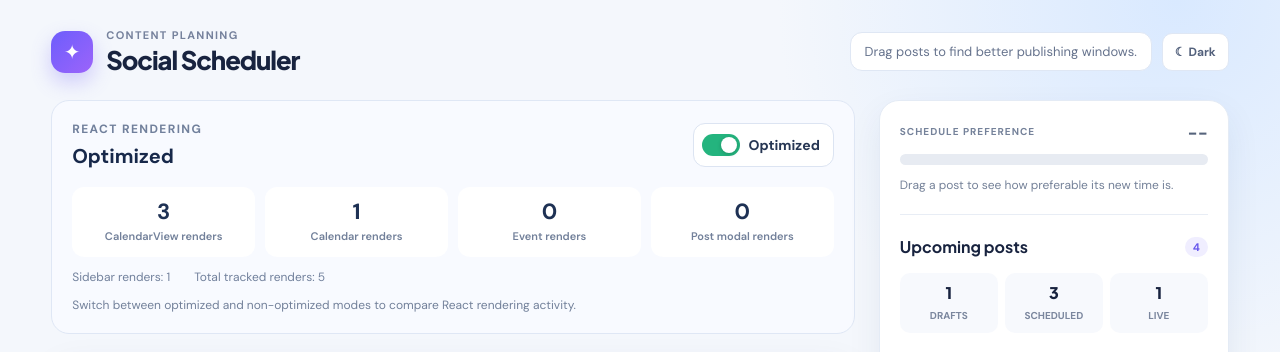
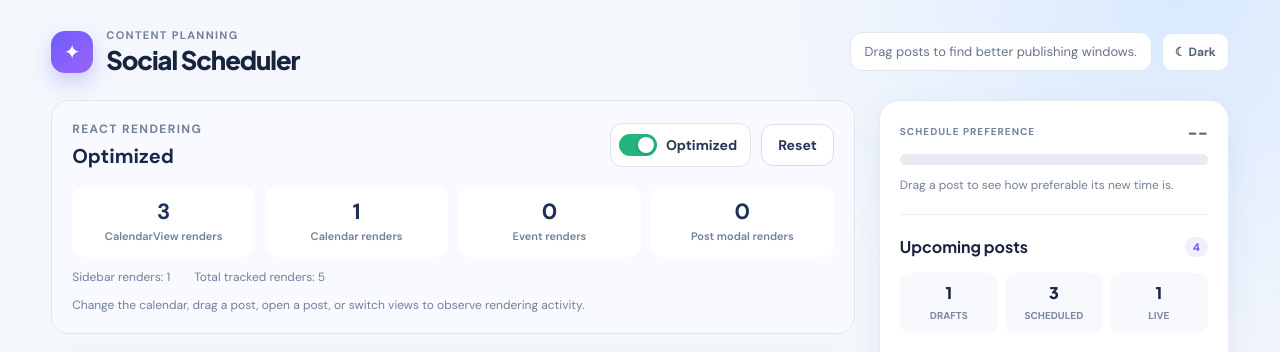
Before and after one commit to navyamhajan255-web/Full-Stack, a React (Vite) app in the folder exp 4/: page / in a window 1280 px wide. Shown: the top 352 px of the page. Built offline with nearby package versions, Linux system fonts and the light colour scheme.

Commit message:
Add render stats reset

```diff
--- a/exp 4/src/components/Performance.jsx
+++ b/exp 4/src/components/Performance.jsx
@@ -5,6 +5,7 @@ import {
 
 import {
   getRenderStats,
+  resetRenderStats,
   subscribeRenderStats,
 } from '../renderTracker';
 
@@ -40,6 +41,10 @@ function Performance({
     postModalRenders +
     sidebarRenders;
 
+  const handleReset = () => {
+    resetRenderStats();
+  };
+
   return (
     <section className="react-performance-panel">
       <div className="react-performance-header">
@@ -55,6 +60,7 @@ function Performance({
           </h2>
         </div>
 
+        <div className="render-controls">
           <button
             type="button"
             className={`render-mode-toggle ${
@@ -75,6 +81,15 @@ function Performance({
                 : 'Non-optimized'}
             </span>
           </button>
+
+          <button
+            type="button"
+            className="render-reset-button"
+            onClick={handleReset}
+          >
+            Reset
+          </button>
+        </div>
       </div>
 
       <div className="render-stats-grid">
@@ -110,8 +125,8 @@ function Performance({
       </div>
 
       <p className="render-performance-note">
-        Switch between optimized and non-optimized
-        modes to compare React rendering activity.
+        Change the calendar, drag a post, open a post,
+        or switch views to observe rendering activity.
       </p>
     </section>
   );
--- a/exp 4/src/index.css
+++ b/exp 4/src/index.css
@@ -1168,4 +1168,25 @@ button {
   .performance-grid {
     grid-template-columns: repeat(2, 1fr);
   }
+}.render-controls {
+  display: flex;
+  align-items: center;
+  gap: 10px;
 }
+
+.render-reset-button {
+  border: 1px solid #d9ddea;
+  background: #ffffff;
+  color: #23345d;
+  border-radius: 12px;
+  padding: 11px 16px;
+  font-size: 14px;
+  font-weight: 700;
+  cursor: pointer;
+  transition: all 0.2s ease;
+}
+
+.render-reset-button:hover {
+  transform: translateY(-1px);
+  border-color: #8b72ff;
+}
--- a/exp 4/src/renderTracker.js
+++ b/exp 4/src/renderTracker.js
@@ -32,53 +32,58 @@ export function getRenderStats() {
   return snapshot;
 }
 
-export function setRenderMode(mode) {
-  activeMode = mode === 'optimized'
-    ? 'optimized'
-    : 'normal';
-
-  // Non-optimized mode should always display 0
-  if (activeMode === 'normal') {
-    snapshot = {
-      mode: 'normal',
-      ...initialStats,
-    };
-  } else {
-    snapshot = {
-      mode: 'optimized',
-      ...statsByMode.optimized,
-    };
-  }
-
+function notify() {
   listeners.forEach((listener) => {
     listener();
   });
 }
 
+export function setRenderMode(mode) {
+  activeMode =
+    mode === 'optimized'
+      ? 'optimized'
+      : 'normal';
+
+  snapshot = {
+    mode: activeMode,
+    ...statsByMode[activeMode],
+  };
+
+  notify();
+}
+
+export function resetRenderStats() {
+  statsByMode = {
+    ...statsByMode,
+    [activeMode]: { ...initialStats },
+  };
+
+  snapshot = {
+    mode: activeMode,
+    ...statsByMode[activeMode],
+  };
+
+  notify();
+}
+
 export function trackRender(name) {
-  // Do not count renders in non-optimized mode
-  if (activeMode === 'normal') {
-    return;
-  }
-
   if (!(name in initialStats)) {
     return;
   }
 
   statsByMode = {
     ...statsByMode,
-    optimized: {
-      ...statsByMode.optimized,
-      [name]: statsByMode.optimized[name] + 1,
+    [activeMode]: {
+      ...statsByMode[activeMode],
+      [name]:
+        statsByMode[activeMode][name] + 1,
     },
   };
 
   snapshot = {
-    mode: 'optimized',
-    ...statsByMode.optimized,
+    mode: activeMode,
+    ...statsByMode[activeMode],
   };
 
-  listeners.forEach((listener) => {
-    listener();
-  });
+  notify();
 }
```
Lines whose indentation alone changed are shown as unchanged.
